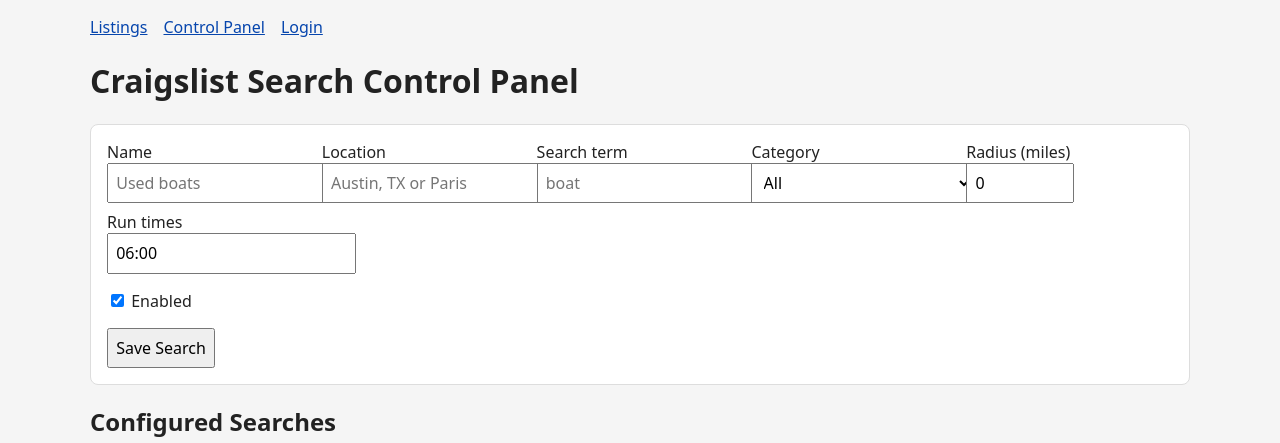
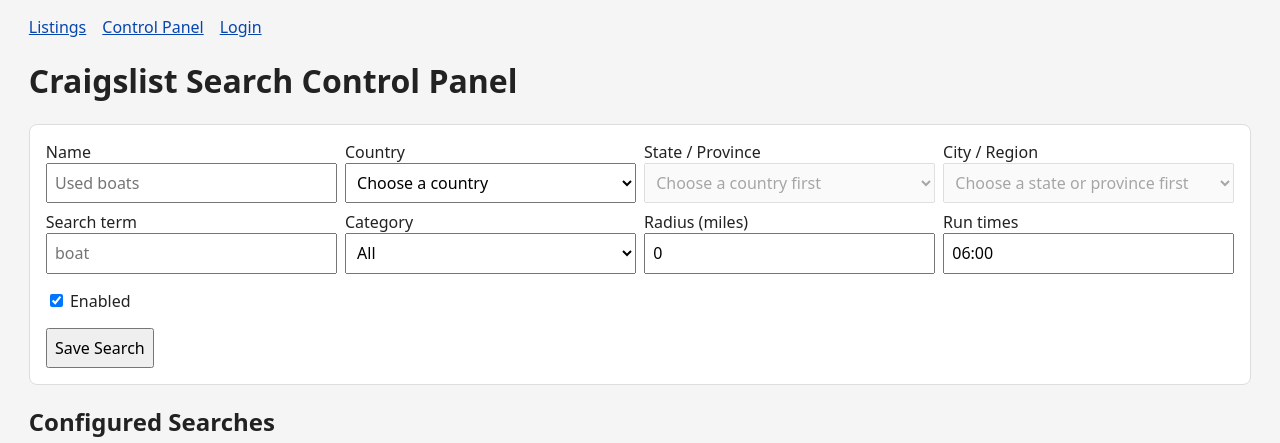
Before and after one commit to jmcausey/cl, a Flask app: page /control in a window 1280 px wide. Shown: the top 443 px of the page. Run offline with Flask 3, Linux system fonts and the light colour scheme; data that the repository does not hold is empty; some libraries are stand-ins or nearby versions.

Commit message:
updated search locations and rendering

```diff
--- a/cl/routes.py
+++ b/cl/routes.py
@@ -2,13 +2,22 @@ from datetime import datetime
 import subprocess
 import sys
 from pathlib import Path
-from flask import Blueprint, current_app, flash, redirect, render_template, request, session, url_for
+from flask import Blueprint, current_app, flash, jsonify, redirect, render_template, request, session, url_for
 from . import get_db
 from .jobs import execute_job
+from .scraper import craigslist_locations
 
 bp = Blueprint("cl", __name__)
 
 BLOG_STATUSES = ("pending", "completed")
+
+
+@bp.route("/api/locations")
+def api_locations():
+    try:
+        return jsonify(craigslist_locations())
+    except ValueError as exc:
+        return jsonify({"error": str(exc)}), 503
 
 
 def normalize_blog_status(status):
--- a/cl/scraper.py
+++ b/cl/scraper.py
@@ -148,10 +148,15 @@ def _craigslist_sites():
 
     print(f"Craigslist result rows found: {len(rows)}")
     sites = []
-    context = ""
-    for element in soup.find_all(["h2", "h3", "a"]):
-        if element.name in ("h2", "h3"):
-            context = element.get_text(" ", strip=True)
+    region = ""
+    subdivision = ""
+    for element in soup.find_all(["h2", "h3", "h4", "a"]):
+        if element.name == "h2":
+            region = element.get_text(" ", strip=True)
+            subdivision = ""
+            continue
+        if element.name in {"h3", "h4"}:
+            subdivision = element.get_text(" ", strip=True)
             continue
         href = element.get("href")
         name = element.get_text(" ", strip=True)
@@ -159,10 +164,57 @@ def _craigslist_sites():
             continue
         # The sites directory uses relative /area/<site> links.
         absolute_href = urljoin(CRAILSITES_URL, href)
-        if "craigslist.org" not in absolute_href:
+        parsed_href = urlparse(absolute_href)
+        if (
+            parsed_href.hostname not in {"www.craigslist.org", "craigslist.org"}
+            or not re.fullmatch(r"/area/[^/]+", parsed_href.path.rstrip("/"))
+        ):
             continue
-        sites.append({"name": name, "url": _normalize_site_url(absolute_href), "context": context})
+        country = (
+            {"us": "United States", "canada": "Canada"}.get(region.lower())
+            or subdivision
+            or region
+        )
+        state = subdivision if region.lower() in {"us", "canada"} else ""
+        sites.append({
+            "name": name,
+            "url": _normalize_site_url(absolute_href),
+            "context": subdivision,
+            "country": country,
+            "state": state,
+        })
     return sites
+
+
+def craigslist_locations():
+    """Return the Craigslist directory grouped for cascading location selectors."""
+    try:
+        sites = _craigslist_sites()
+    except requests.RequestException as exc:
+        raise ValueError(f"Could not load Craigslist site directory: {exc}") from exc
+
+    countries = {}
+    for site in sites:
+        country = site.get("country") or "Other"
+        state = site.get("state") or ""
+        countries.setdefault(country, {}).setdefault(state, []).append({
+            "name": site["name"],
+            "url": site["url"],
+        })
+
+    return [
+        {
+            "name": country,
+            "states": [
+                {
+                    "name": state,
+                    "cities": sorted(cities, key=lambda city: city["name"].lower()),
+                }
+                for state, cities in sorted(states.items(), key=lambda item: item[0].lower())
+            ],
+        }
+        for country, states in sorted(countries.items(), key=lambda item: item[0].lower())
+    ]
 
 # Craigslist city/state routing overrides for places that belong to a
 # regional site rather than having their own Craigslist hostname.
@@ -386,11 +438,22 @@ def base_location_search_url(location, category="sss", query=None, radius=None):
 
     raw_location = str(location).strip()
     parts = [part.strip() for part in raw_location.split(",") if part.strip()]
+    parsed_location = urlparse(raw_location)
+    hostname = (parsed_location.hostname or "").lower()
+    selected_site_url = None
+    if parsed_location.scheme or parsed_location.netloc:
+        if (
+            parsed_location.scheme not in {"http", "https"}
+            or not hostname.endswith(".craigslist.org")
+            or hostname in {"www.craigslist.org", "craigslist.org"}
+        ):
+            raise ValueError("Location URL must be a Craigslist regional site.")
+        selected_site_url = f"https://{hostname}"
 
     # Craigslist's regional city URLs are the most reliable form for
     # city/state searches. For example, Athens, TX is served by East Texas
     # at /search/athens-tx/pet rather than the old /search/area/ URL form.
-    if len(parts) >= 2:
+    if selected_site_url is None and len(parts) >= 2:
         city = re.sub(r"[^a-z0-9]+", "-", parts[0].lower()).strip("-")
         state = re.sub(r"[^a-z0-9]+", "-", parts[-1].lower()).strip("-")
         if city and state:
@@ -403,18 +466,7 @@ def base_location_search_url(location, category="sss", query=None, radius=None):
                 f"?{query_string}" if query_string else ""
             )
 
-    site_url = resolve_craigslist_site(location)
-    if category in {
-        "ccc", "act", "ats", "kid", "cls", "eve", "grp", "com", "lnw",
-        "lnf", "msc", "muc", "pet", "pol", "rid", "rnr", "vol"
-    }:
-        params["cat"] = category
-        query_string = urlencode(params)
-        site_name = urlparse(site_url).hostname.split(".")[0]
-        return f"{site_url}/search/area/{site_name}" + (
-            f"?{query_string}" if query_string else ""
-        )
-
+    site_url = selected_site_url or resolve_craigslist_site(location)
     query_string = urlencode(params)
     return f"{site_url}/search/{category}" + (f"?{query_string}" if query_string else "")
 
--- a/templates/base.html
+++ b/templates/base.html
@@ -1,6 +1,6 @@
 <!doctype html><html lang="en"><head><meta charset="utf-8"><meta name="viewport" content="width=device-width,initial-scale=1"><title>{% block title %}CL{% endblock %}</title>
-<style>body{font-family:system-ui,sans-serif;max-width:1100px;margin:auto;padding:1rem;background:#f5f5f5;color:#222}nav{display:flex;gap:1rem;margin-bottom:.25rem;align-items:center}a{color:#0645ad}.card{background:#fff;border:1px solid #ddd;border-radius:8px;padding:1rem;margin:.75rem 0}.meta{color:#666;font-size:.9rem}.price{font-weight:700}.card img{display:block;max-width:100%;height:auto;margin:0 auto;border-radius:4px}form.inline{display:inline}.status-badge{display:inline-block;padding:.2rem .55rem;border-radius:999px;font-size:.8rem;font-weight:700;line-height:1.3}.status-published{background:#e8edf2;color:#3f4a56}.status-pending{background:#fff1d6;color:#754600}.status-completed{background:#dff3e7;color:#155c35}table{width:100%;border-collapse:collapse;background:#fff}td,th{padding:.6rem;border-bottom:1px solid #ddd;text-align:left}input,select,button{font:inherit;padding:.45rem}.grid{display:grid;grid-template-columns:repeat(auto-fit,minmax(180px,1fr));gap:.5rem}.notice{padding:.75rem;background:#fff;border:1px solid #ddd;border-radius:6px;margin:.5rem 0}</style></head>
-<body><nav>
+<style>body{font-family:system-ui,sans-serif;max-width:1100px;margin:auto;padding:1rem;background:#f5f5f5;color:#222}nav{display:flex;gap:1rem;margin-bottom:.25rem;align-items:center}a{color:#0645ad}.card{background:#fff;border:1px solid #ddd;border-radius:8px;padding:1rem;margin:.75rem 0}.meta{color:#666;font-size:.9rem}.price{font-weight:700}.card img{display:block;max-width:100%;height:auto;margin:0 auto;border-radius:4px}form.inline{display:inline}.status-badge{display:inline-block;padding:.2rem .55rem;border-radius:999px;font-size:.8rem;font-weight:700;line-height:1.3}.status-published{background:#e8edf2;color:#3f4a56}.status-pending{background:#fff1d6;color:#754600}.status-completed{background:#dff3e7;color:#155c35}table{width:100%;border-collapse:collapse;background:#fff}td,th{padding:.6rem;border-bottom:1px solid #ddd;text-align:left}input,select,button{font:inherit;padding:.45rem}.grid{display:grid;grid-template-columns:repeat(auto-fit,minmax(180px,1fr));gap:.5rem}.notice{padding:.75rem;background:#fff;border:1px solid #ddd;border-radius:6px;margin:.5rem 0}body.control-panel-page{width:98%;max-width:none;box-sizing:border-box}.control-panel-page .grid{grid-template-columns:repeat(auto-fit,minmax(min(100%,260px),1fr))}.control-panel-page .grid>label{min-width:0}.control-panel-page .grid input:not([type=checkbox]),.control-panel-page .grid select{box-sizing:border-box;width:100%;min-width:0;max-width:100%}</style></head>
+<body class="{% block body_class %}{% endblock %}"><nav>
   <a href="{{ url_for('cl.blog') }}">Listings</a>
   <a href="{{ url_for('cl.control') }}">Control Panel</a>
   {% if session.get('user_id') %}
--- a/templates/control.html
+++ b/templates/control.html
@@ -1,8 +1,10 @@
-{% extends "base.html" %}{% block title %}Control Panel — CL{% endblock %}{% block content %}
+{% extends "base.html" %}{% block title %}Control Panel — CL{% endblock %}{% block body_class %}control-panel-page{% endblock %}{% block content %}
 <h1>Craigslist Search Control Panel</h1>
 <form method="post" class="card"><div class="grid">
 <label>Name<br><input name="name" required placeholder="Used boats"></label>
-<label>Location<br><input name="location" required placeholder="Austin, TX or Paris"></label>
+<label>Country<br><select id="location-country" required disabled><option value="">Loading locations...</option></select></label>
+<label>State / Province<br><select id="location-state" disabled><option value="">Choose a country first</option></select></label>
+<label>City / Region<br><select name="location" id="location-city" required disabled><option value="">Choose a state or province first</option></select></label>
 <label>Search term<br><input name="term" required placeholder="boat"></label>
 <label>Category<br>
 <select name="category" id="category" required>
@@ -24,4 +26,69 @@
 {% for job in jobs %}<tr><td>{{ job.name }}</td><td>{{ job.location }}</td><td>{{ job.term }} / {{ job.category }}</td><td>{{ job.run_times or "Manual only" }}</td><td>{{ job.last_status or "Never run" }}{% if job.last_run_at %}<br><small>{{ job.last_run_at }}</small>{% endif %}</td><td>
 <form class="inline" method="post"><input type="hidden" name="action" value="run"><input type="hidden" name="job_id" value="{{ job.id }}"><button>Run Now</button></form>
 <form class="inline" method="post"><input type="hidden" name="action" value="delete"><input type="hidden" name="job_id" value="{{ job.id }}"><button>Delete</button></form>
-</td></tr>{% else %}<tr><td colspan="6">No searches configured.</td></tr>{% endfor %}</table>{% endblock %}
+</td></tr>{% else %}<tr><td colspan="6">No searches configured.</td></tr>{% endfor %}</table>
+<script>
+(() => {
+  const countrySelect = document.getElementById("location-country");
+  const stateSelect = document.getElementById("location-state");
+  const citySelect = document.getElementById("location-city");
+  let locations = [];
+
+  const reset = (select, label) => {
+    select.replaceChildren(new Option(label, ""));
+  };
+
+  countrySelect.addEventListener("change", () => {
+    reset(stateSelect, "Choose a state or province");
+    reset(citySelect, "Choose a city or region");
+    citySelect.disabled = true;
+    const country = locations.find((item) => item.name === countrySelect.value);
+    if (!country) {
+      stateSelect.disabled = true;
+      return;
+    }
+    for (const state of country.states) {
+      stateSelect.add(new Option(state.name || "All regions", state.name || "__all__"));
+    }
+    stateSelect.disabled = false;
+    if (country.states.length === 1 && !country.states[0].name) {
+      stateSelect.value = "__all__";
+      stateSelect.dispatchEvent(new Event("change"));
+    }
+  });
+
+  stateSelect.addEventListener("change", () => {
+    reset(citySelect, "Choose a city or region");
+    const country = locations.find((item) => item.name === countrySelect.value);
+    const state = country?.states.find(
+      (item) => (item.name || "__all__") === stateSelect.value
+    );
+    if (!state) {
+      citySelect.disabled = true;
+      return;
+    }
+    for (const city of state.cities) {
+      citySelect.add(new Option(city.name, city.url));
+    }
+    citySelect.disabled = false;
+  });
+
+  fetch("{{ url_for('cl.api_locations') }}")
+    .then((response) => {
+      if (!response.ok) throw new Error("Location directory unavailable");
+      return response.json();
+    })
+    .then((data) => {
+      locations = data;
+      reset(countrySelect, "Choose a country");
+      for (const country of locations) {
+        countrySelect.add(new Option(country.name, country.name));
+      }
+      countrySelect.disabled = false;
+    })
+    .catch(() => {
+      reset(countrySelect, "Could not load locations");
+    });
+})();
+</script>
+{% endblock %}
```
Also changed, not shown: templates/blog.html (+15 -2 lines), tests/test_scraper.py (+55 -1 lines).
